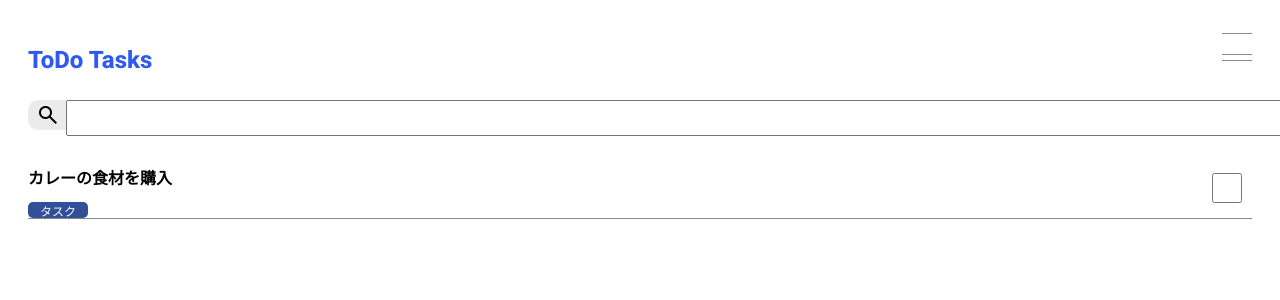
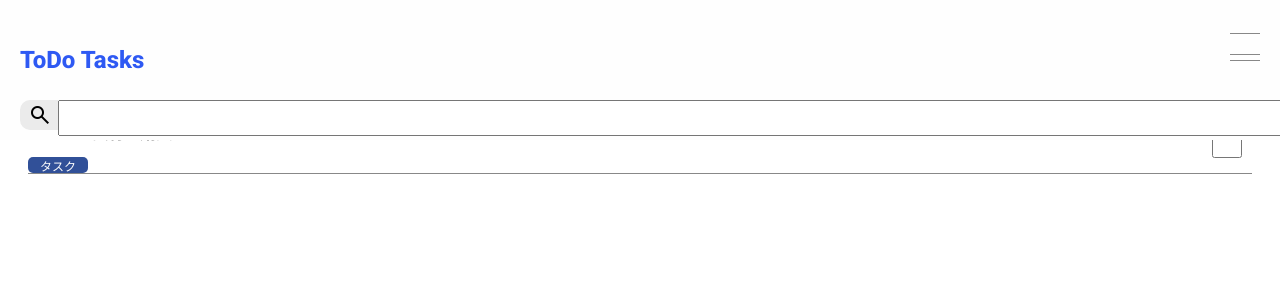
Before and after one commit to ShunKUN1182/winter_study, a React (Vite) app in the folder react-todo/: page / in a window 1280 px wide. Shown: the top 300 px of the page. Built offline with nearby package versions, Linux system fonts and the light colour scheme; a web font is replaced by a local one.

Commit message:
修正：headerを固定に

```diff
--- a/react-todo/src/App.jsx
+++ b/react-todo/src/App.jsx
@@ -1,15 +1,15 @@
 import { useState } from "react";
 import "./index.css";
 import Header from "./components/Header";
-import TaskSeatch from "./components/TaskSeatch";
 import Tasks from "./components/Tasks";
+import Footer from "./components/Footer";
 
 const Main = () => {
     return (
         <>
             <Header />
-            <TaskSeatch />
             <Tasks />
+            <Footer />
         </>
     );
 };
--- /dev/null
+++ b/react-todo/src/components/Footer.jsx
@@ -0,0 +1,5 @@
+const Footer = () => {
+    return;
+};
+
+export default Footer;
--- a/react-todo/src/components/Header.jsx
+++ b/react-todo/src/components/Header.jsx
@@ -1,9 +1,17 @@
 const Header = () => {
     return (
-        <div className="header">
-            <h1>ToDo Tasks</h1>
-            <div className="border">
-                <p></p>
+        <div className="headers">
+            <div className="header">
+                <h1>ToDo Tasks</h1>
+                <div className="border">
+                    <p></p>
+                </div>
+            </div>
+            <div className="search-task">
+                <label htmlFor="search-task">
+                    <span class="material-symbols-outlined">search</span>
+                    <input type="text" />
+                </label>
             </div>
         </div>
     );
--- a/react-todo/src/components/TaskSeatch.jsx
+++ /dev/null
@@ -1,12 +0,0 @@
-const TaskSeatch = () => {
-    return (
-        <div className="search-task">
-            <label htmlFor="search-task">
-                <span class="material-symbols-outlined">search</span>
-                <input type="text" />
-            </label>
-        </div>
-    );
-};
-
-export default TaskSeatch;
--- a/react-todo/src/index.css
+++ b/react-todo/src/index.css
@@ -15,6 +15,12 @@ html {
     font-family: "Roboto", sans-serif;
 }
 
+.headers {
+    background-color: var(--white-color);
+    position: fixed;
+    width: 100vw;
+    top: 0;
+    left: 0;
     .header {
         margin: 30px 20px 0;
         display: flex;
@@ -40,7 +46,7 @@ html {
 
     .search-task {
         height: 30px;
-    margin: 10px 20px 30px;
+        margin: 10px 20px 10px;
         background-color: var(--search-box);
         border-radius: 10px;
         position: relative;
@@ -64,8 +70,10 @@ html {
             }
         }
     }
+}
 
 .todo_lists {
+    margin-top: 115px;
     display: flex;
     flex-direction: column;
     gap: 15px;
```
Lines whose indentation alone changed are shown as unchanged.
